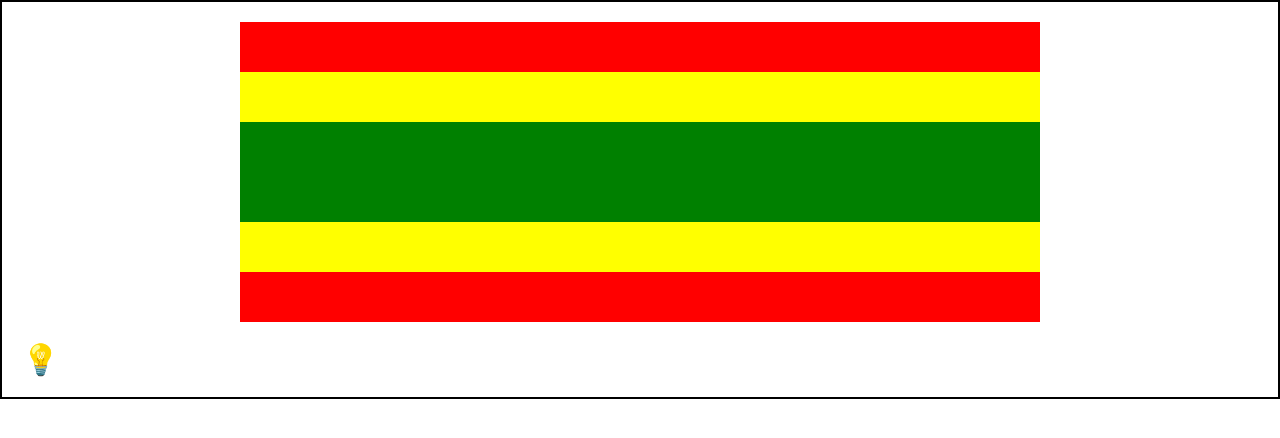
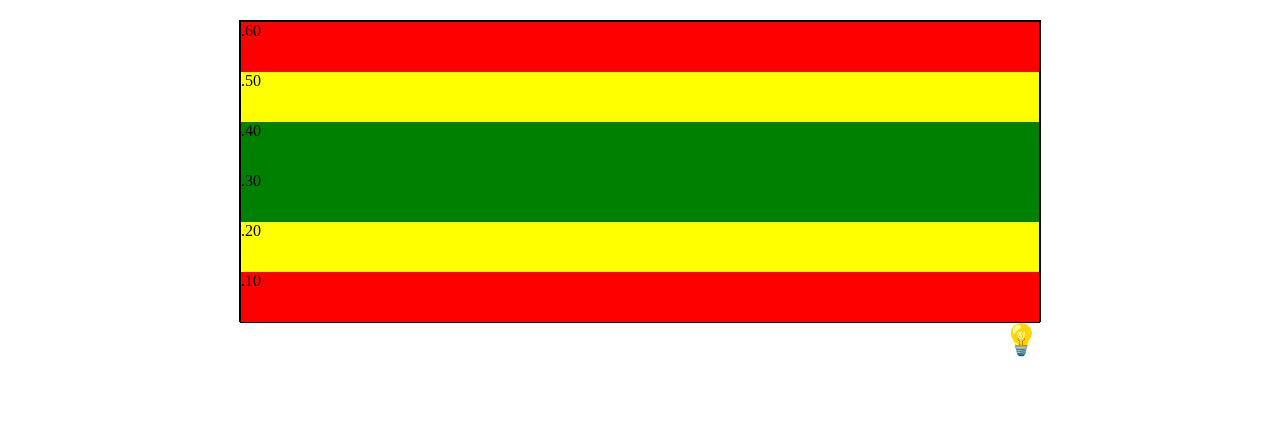
Before and after one commit to ajensen32/Statistical-Process-Control, a plain HTML site: page src/index.html in a window 1280 px wide. Drawn offline with Linux system fonts and the light colour scheme.

Commit message:
lets goo

```diff
--- a/src/index.html
+++ b/src/index.html
@@ -8,20 +8,23 @@
     </style>
 </head>
 <body>
+    <!-- style="display: flex;" -->
 
 <div class="bar-container">
-    <div class="bar red"></div>
-    <div class="bar yellow"></div>
-    <div class="bar green"></div>
-    <div class="bar green"></div>
-    <div class="bar yellow"></div>
-    <div class="bar red"></div>
+    <div style="border: 1px solid black;">
+    <div class="bar red">.60</div>
+    <div class="bar yellow">.50</div>
+    <div class="bar green">.40</div>
+    <div class="bar green">.30</div>
+    <div class="bar yellow">.20</div>
+    <div class="bar red">.10</div>
 
     <!-- SVG to plot measurements -->
     <!-- <svg width="100" height="300" id="plot-area"></svg> -->
+    <div class="lightbulb" id="lightbulb">💡</div>
 </div>
 
-<div class="lightbulb" id="lightbulb">💡</div>
+
 
 <!-- <script>
     const measurements = [];
--- a/src/styles/styles.css
+++ b/src/styles/styles.css
@@ -1,10 +1,11 @@
 html,body{
     margin: 0px;
     padding: 0px;
-    border: 1px solid black;
+    /* border: 1px solid black; */
 }
 
 .bar-container {
+    border: 1px solid black;
     position: relative;
     display: flex;
     flex-direction: column;
@@ -14,7 +15,8 @@ html,body{
 }
 .bar {
     height: 50px;
-    max-width: 800px;
+    width: 100%;
+    /* border: .5px solid black; */
 }
 .red {
     background-color: red;
@@ -31,6 +33,8 @@ svg {
     left: 0;
 }
 .lightbulb {
-    margin: 20px;
-    font-size: 30px;
+    position: absolute;
+    right: 0px;
+    /* margin-right: auto; */
+    font-size: 30px;;
 }
```
